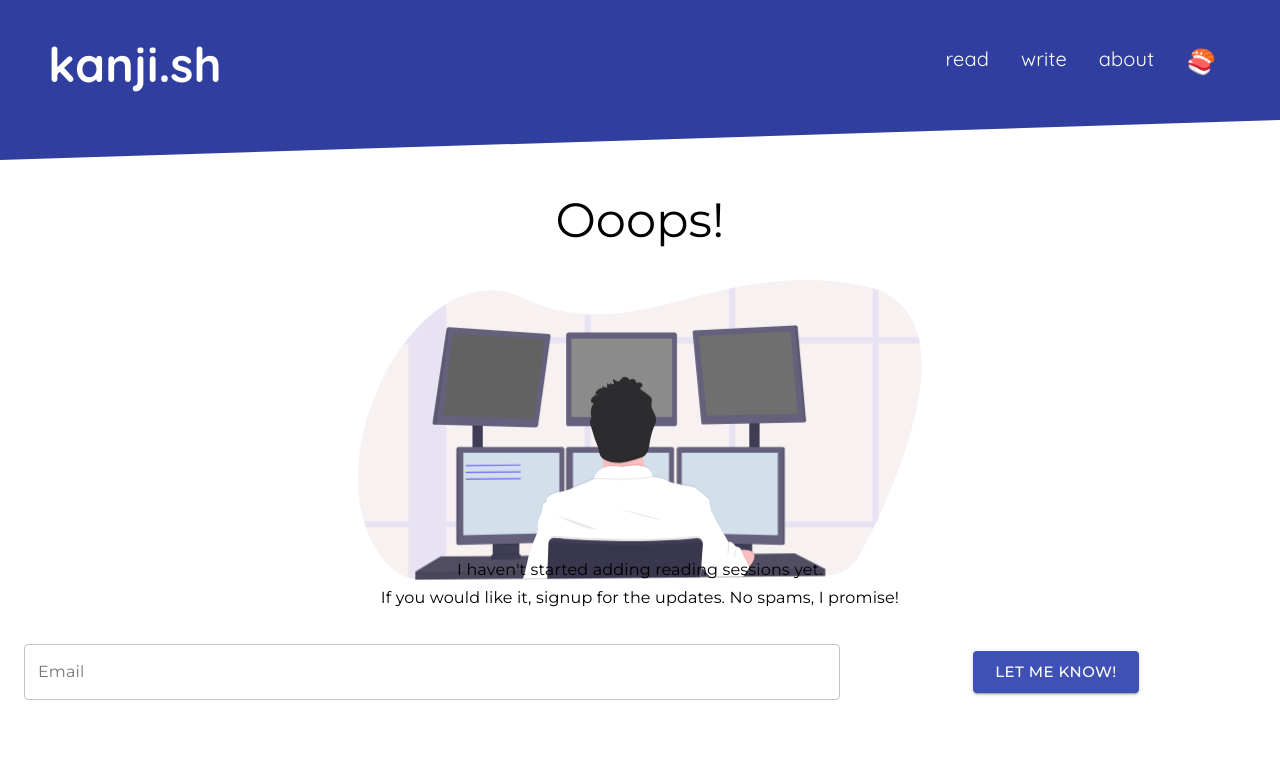
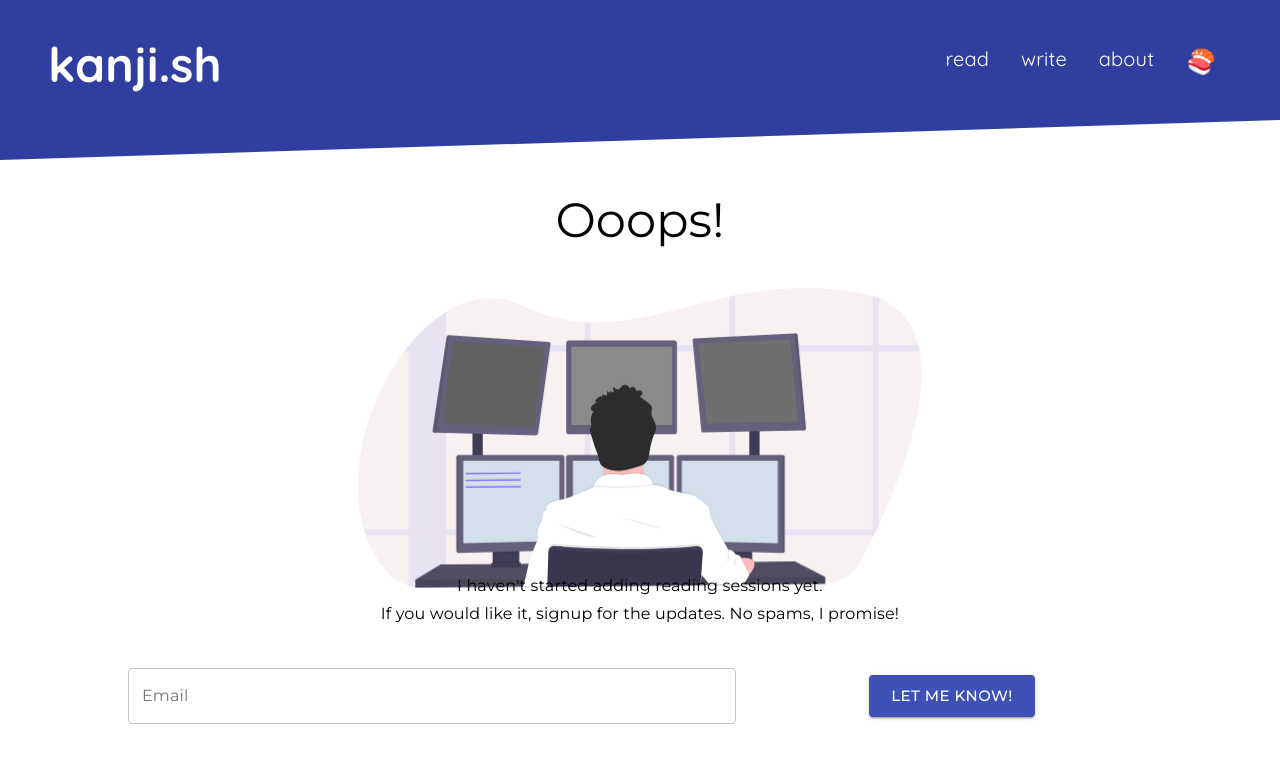
Before and after one commit to rionlabs/kanji.sh, a React (Create React App) app: page /read in a window 1280 px wide. Shown: the top 762 px of the page. Built offline with nearby package versions, Linux system fonts and the light colour scheme.

Commit message:
:wrench: Tries to fix alignment

```diff
--- a/src/pages/ReadPage.tsx
+++ b/src/pages/ReadPage.tsx
@@ -6,7 +6,6 @@ import Typography from "@material-ui/core/Typography";
 import Button from "@material-ui/core/Button";
 import TextField from "@material-ui/core/TextField";
 import {ReactComponent as WIPImage} from "../images/undraw_programming.svg";
-import Box from "@material-ui/core/Box";
 import Grid from "@material-ui/core/Grid";
 
 const useStyles = makeStyles((theme) => ({
@@ -15,7 +14,7 @@ const useStyles = makeStyles((theme) => ({
     },
     contentContainer: {
         marginTop: theme.spacing(4),
-        marginBottom: theme.spacing(4)
+        marginBottom: theme.spacing(8)
     },
     imageContainer: {
         textAlign: 'center',
@@ -45,14 +44,12 @@ export default function ReadPage() {
         <div className={classes.root}>
             <Header/>
             <Container className={classes.contentContainer}>
-                <Grid container direction={"column"} alignItems={"stretch"} spacing={4} justify={"center"}>
+                <Grid container direction={"column"} alignItems={"stretch"} spacing={5} justify={"center"}>
                     <Grid item xs={12} className={classes.centerText}>
                         <Typography variant={"h3"}>Ooops!</Typography>
                     </Grid>
-                    <Grid item xs={12}>
-                        <Box className={classes.imageContainer} alignItems={"center"}>
-                            <WIPImage className={classes.image}/>
-                        </Box>
+                    <Grid item xs={12} className={classes.imageContainer}>
+                        <WIPImage className={classes.image}/>
                     </Grid>
                     <Grid item xs={12} className={classes.centerText}>
                         <Typography variant={"subtitle1"}>I haven't started adding reading sessions yet.</Typography>
@@ -61,7 +58,7 @@ export default function ReadPage() {
                     </Grid>
                     <Grid item xs={12}>
                         <Grid container direction={"row"} alignItems={"center"} justify={"center"} spacing={2}>
-                            <Grid item xs={12} sm={8} md={8} alignContent={"stretch"}>
+                            <Grid item xs={12} sm={8} md={6} alignContent={"stretch"}>
                                 <form noValidate autoComplete="off">
                                     <TextField className={classes.textField} id="outlined-basic" label="Email"
                                                variant="outlined"/>
```
